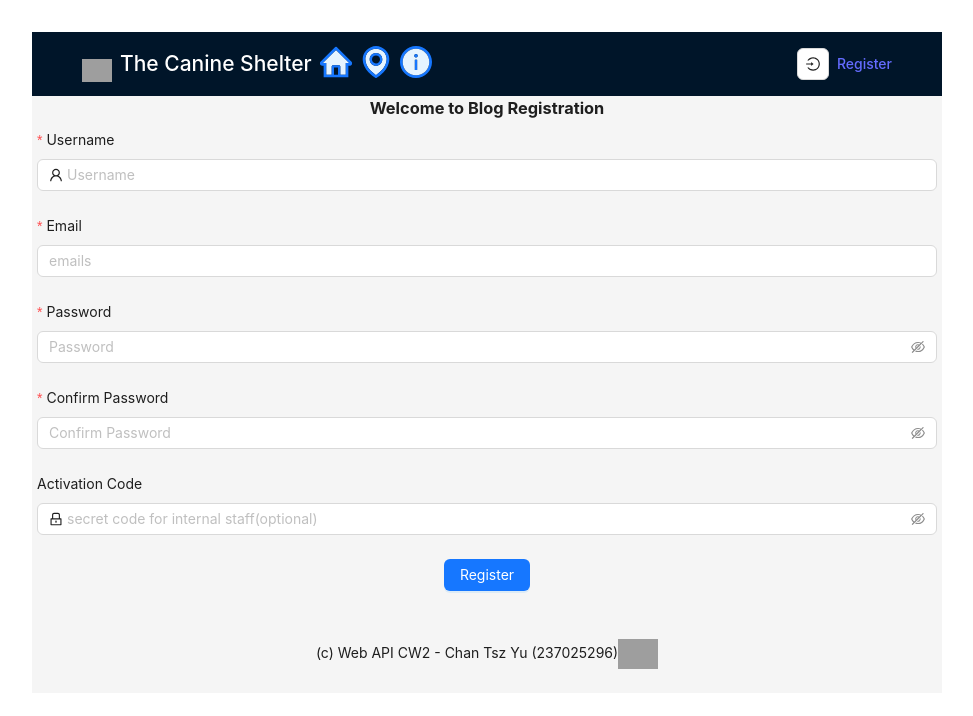
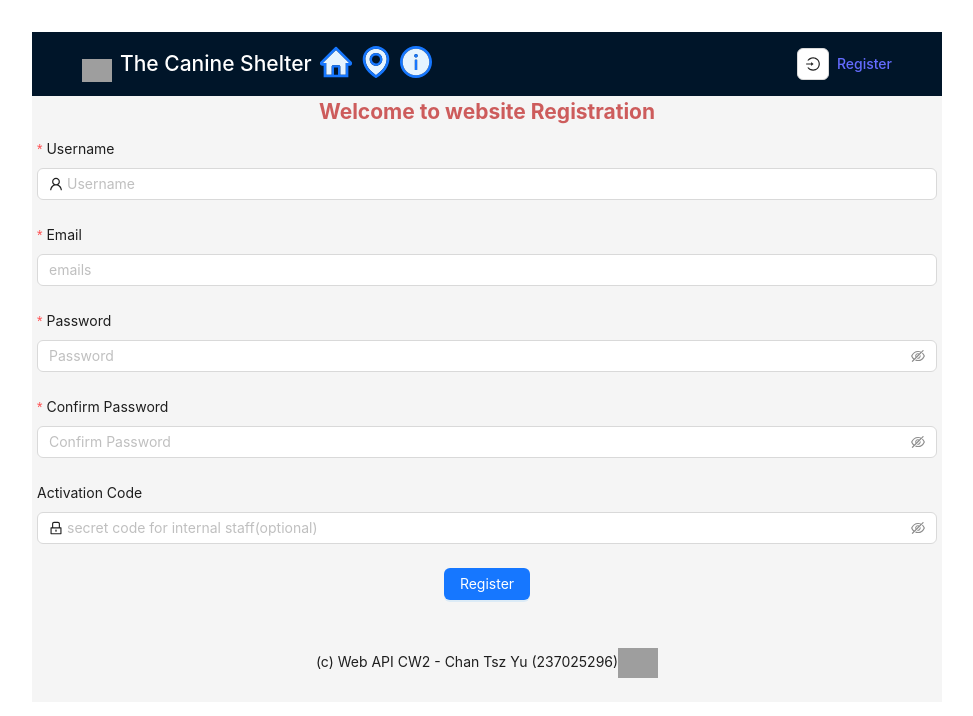
Before and after one commit to CCleanClear/VT6003CEM_CW2_FrontEnd, a React (Vite) app in the folder backside/: page /register in a window 1280 px wide. Shown: the top 716 px of the page, without its empty margins (153-1126 px from the left). Built offline with nearby package versions, Linux system fonts and the light colour scheme; grey boxes are pictures that could not be loaded.

Commit message:
modify some code

```diff
--- a/backside/src/components/EditForm.tsx
+++ b/backside/src/components/EditForm.tsx
@@ -75,7 +75,7 @@ const EditForm: React.FC = (props:any) => {
     <>
 
       <Button icon={<EditOutlined />} onClick={()=>{setIsShow(true)}} />
-      <Modal open={isShow} onCancel={()=>{setIsShow(false)}} title="Welcome" footer={[]}>
+      <Modal open={isShow} onCancel={()=>{setIsShow(false)}} title="Welcome Charity Worker" footer={[]}>
     <p></p>
     {props.isNew?(<Title level={3} style={{color:"#CD5C5C"}}>Create Dog Record</Title>):(<Title level={3} style={{color:"#CD5C5C"}}>Update Dog Record</Title>)}
     <Form name="dog" onFinish={(values)=>handleFormSubmit(values)}>
--- a/backside/src/components/Register.tsx
+++ b/backside/src/components/Register.tsx
@@ -43,7 +43,7 @@ const Register: React.FC = () => {
   return (
 
          <>
-           <h3> <strong>Welcome to Blog Registration</strong></h3>
+           <h2  style={{ color: "	#CD5C5C"}}> <strong>Welcome to website Registration</strong></h2>
              <Form style={{margin: "5px",width:"900px"}}
   layout="vertical"             name="normal_register"
                className="register-form"
--- a/backside/src/components/dogSearch.tsx
+++ b/backside/src/components/dogSearch.tsx
@@ -66,7 +66,7 @@ function handleChange(value:any)  {
 
   return (
    <>
-     <Col span={16}>
+     <Col span={10}>
         <Title level={5}>Search Dog Info</Title>
        <Search placeholder="Search Dog"
             allowClear
--- a/backside/src/components/userSearch.tsx
+++ b/backside/src/components/userSearch.tsx
@@ -66,7 +66,7 @@ function handleChange(value:any)  {
   return (
    <>
      <Col span={16}>
-       <Title level={3} style={{color:"	#CD5C5C"}}> Staff Admin</Title>
+       <Title level={3} style={{color:"	#CD5C5C"}}> Charity Worker Info</Title>
         <Title level={5}>Manage User Account</Title>
        <Search placeholder="Search Users"
             allowClear
```
